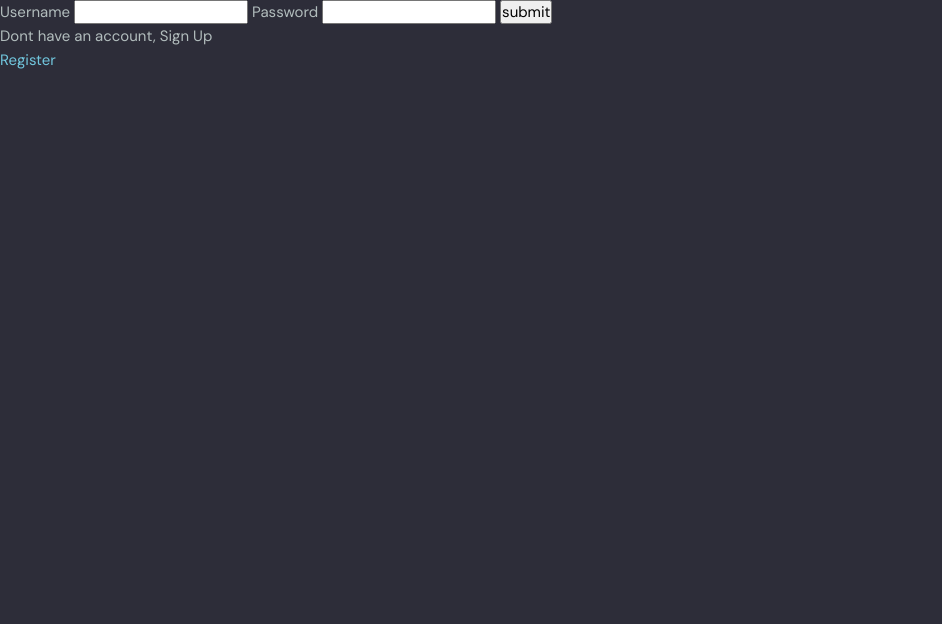
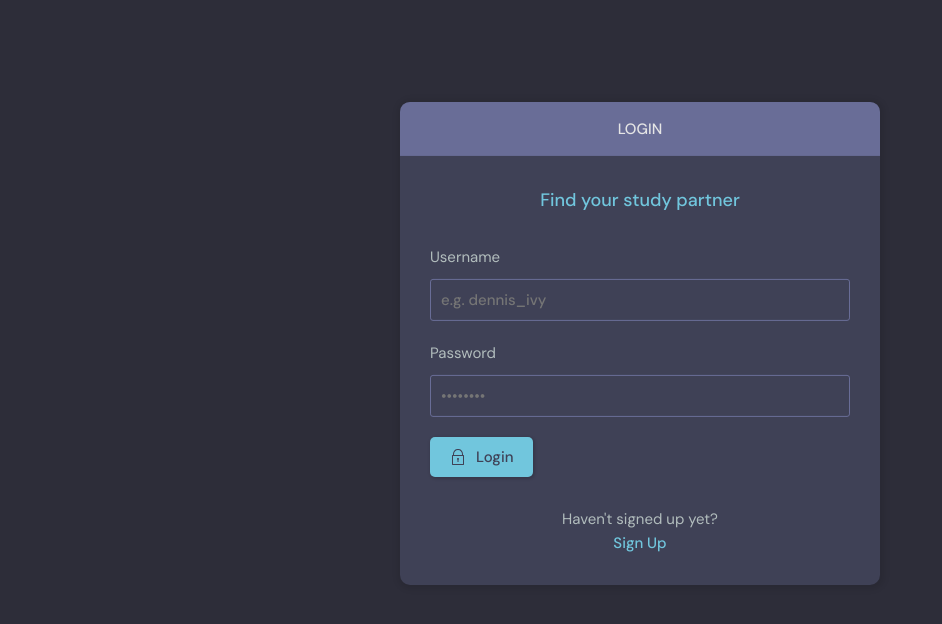
Before and after one commit to Dev-StanKin/Django-chat_project, a Django app: a page that uses base/templates/base/login_register.html in a window 1280 px wide. Shown: the part 76-700 px from the top of the page, without its empty margins (0-942 px from the left). Run offline with Django 4.2, Linux system fonts and the light colour scheme.

Commit message:
login Theme installation

```diff
--- a/base/templates/base/login_register.html
+++ b/base/templates/base/login_register.html
@@ -1,26 +1,111 @@
-{% extends 'main.html' %} {% block content %} {% if page == 'login' %}
-<div>
+{% extends 'main.html' %} {% block content %}
+<main class="auth layout">
+  {% if page == 'login' %}
+  <div class="container">
+    <div class="layout__box">
+      <div class="layout__boxHeader">
+        <div class="layout__boxTitle">
+          <h3>Login</h3>
+        </div>
+      </div>
+      <div class="layout__body">
+        <h2 class="auth__tagline">Find your study partner</h2>
+
         <form method="POST" action="">
           {% csrf_token %}
-    <label for="username">Username</label>
-    <input type="text" name="username" />
+          <div class="form__group form__group">
+            <label for="room_name">Username</label>
+            <input
+              id="username"
+              name="username"
+              type="text"
+              placeholder="e.g. dennis_ivy"
+            />
+          </div>
+          <div class="form__group">
             <label for="password">Password</label>
-    <input type="password" name="password" />
+            <input
+              id="password"
+              name="password"
+              type="password"
+              placeholder="&bull;&bull;&bull;&bull;&bull;&bull;&bull;&bull;"
+            />
+          </div>
 
-    <input type="submit" value="submit" />
+          <button class="btn btn--main" type="submit">
+            <svg
+              version="1.1"
+              xmlns="http://www.w3.org/2000/svg"
+              width="32"
+              height="32"
+              viewBox="0 0 32 32"
+            >
+              <title>lock</title>
+              <path
+                d="M27 12h-1v-2c0-5.514-4.486-10-10-10s-10 4.486-10 10v2h-1c-0.553 0-1 0.447-1 1v18c0 0.553 0.447 1 1 1h22c0.553 0 1-0.447 1-1v-18c0-0.553-0.447-1-1-1zM8 10c0-4.411 3.589-8 8-8s8 3.589 8 8v2h-16v-2zM26 30h-20v-16h20v16z"
+              ></path>
+              <path
+                d="M15 21.694v4.306h2v-4.306c0.587-0.348 1-0.961 1-1.694 0-1.105-0.895-2-2-2s-2 0.895-2 2c0 0.732 0.413 1.345 1 1.694z"
+              ></path>
+            </svg>
+
+            Login
+          </button>
         </form>
-  <p>Dont have an account, Sign Up</p>
-  <a href="{% url 'register' %}">Register</a>
+
+        <div class="auth__action">
+          <p>Haven't signed up yet?</p>
+          <a href="{% url 'register' %}" class="btn btn--link">Sign Up</a>
+        </div>
+      </div>
+    </div>
   </div>
   {% else %}
+  <div class="container">
+    <div class="layout__box">
+      <div class="layout__boxHeader">
+        <div class="layout__boxTitle">
+          <h3>Login</h3>
+        </div>
+      </div>
+      <div class="layout__body">
+        <h2 class="auth__tagline">Find your study partner</h2>
 
-<div>
         <form method="POST" action="">
-    {% csrf_token %} {{form.as_p}}
-    <input type="submit" value="Register" />
+          {% csrf_token %} {% for field in form %}
+          <div class="form__group form__group">
+            <label for="room_name">{{field.label}}</label>
+            {{field}}
+          </div>
+          {% endfor %}
+          <button class="btn btn--main" type="submit">
+            <svg
+              version="1.1"
+              xmlns="http://www.w3.org/2000/svg"
+              width="32"
+              height="32"
+              viewBox="0 0 32 32"
+            >
+              <title>lock</title>
+              <path
+                d="M27 12h-1v-2c0-5.514-4.486-10-10-10s-10 4.486-10 10v2h-1c-0.553 0-1 0.447-1 1v18c0 0.553 0.447 1 1 1h22c0.553 0 1-0.447 1-1v-18c0-0.553-0.447-1-1-1zM8 10c0-4.411 3.589-8 8-8s8 3.589 8 8v2h-16v-2zM26 30h-20v-16h20v16z"
+              ></path>
+              <path
+                d="M15 21.694v4.306h2v-4.306c0.587-0.348 1-0.961 1-1.694 0-1.105-0.895-2-2-2s-2 0.895-2 2c0 0.732 0.413 1.345 1 1.694z"
+              ></path>
+            </svg>
+
+            Login
+          </button>
         </form>
-  <p>Already signed up?</p>
-  <a href="{% url 'login' %}">Login</a>
+
+        <div class="auth__action">
+          <p>Already signed ?</p>
+          <a href="{% url 'login' %}" class="btn btn--link">Login</a>
         </div>
-
-{% endif %} {% endblock content %}
+      </div>
+    </div>
+  </div>
+  {% endif %}
+</main>
+{% endblock %}
```
Also changed, not shown: base/templates/base/delete.html (+38 -7 lines), base/templates/base/delete_old.html (added, +8 -0 lines), base/templates/base/login_register_old.html (added, +26 -0 lines), db.sqlite3. Lines whose indentation alone changed are shown as unchanged.
